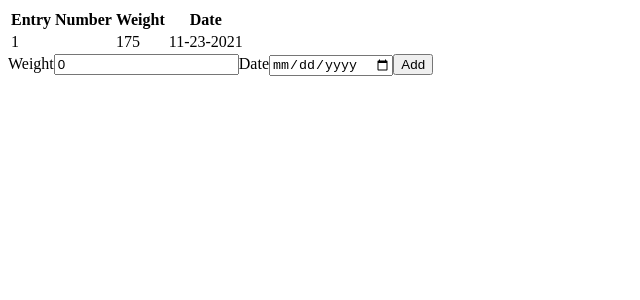
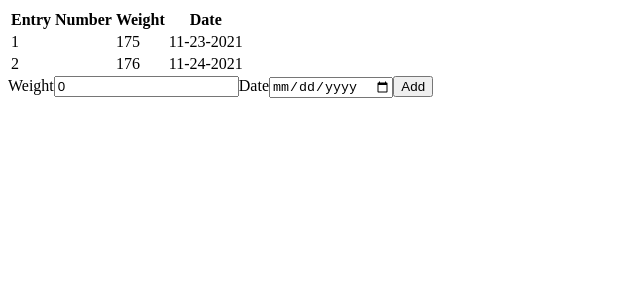
Before and after one commit to nedel20/weight-tracker-react, a React (Create React App) app: page / in a window 1280 px wide. Shown: the top 300 px of the page, without its empty margins (0-640 px from the left). Built offline with nearby package versions, Linux system fonts and the light colour scheme.

Commit message:
Added child to parent prop in AddEntryForm to App

```diff
--- a/src/App.js
+++ b/src/App.js
@@ -18,12 +18,19 @@ function App() {
   // Props allow you to pass data to components
 
   // Anytime you want JS you have to use {} in html
-  const [entries, setEntries] = useState([{weight: 175, date: '11-23-2021'}]);
+  const [entries, setEntries] = useState([{weight: 175, date: '11-23-2021'}, {weight: 176, date: '11-24-2021'}]);
+
+  function addNewEntry(entry){
+
+    let tempEntries = [...entries, entry,];
+
+    setEntries(tempEntries);
+  }
   return (
     <div >
 
       <DisplayEntries parentEntries={entries}/>
-      <AddEntryForm/>
+      <AddEntryForm addNewEntryProperty={addNewEntry}/>
 
     </div>
   );
--- a/src/Components/AddEntry/AddEntryForm.jsx
+++ b/src/Components/AddEntry/AddEntryForm.jsx
@@ -16,6 +16,7 @@ const AddEntryForm = (props) => {
             date: date
         };
         console.log(newEntry);
+        props.addNewEntryProperty(newEntry)
     }
 
     return (
```
